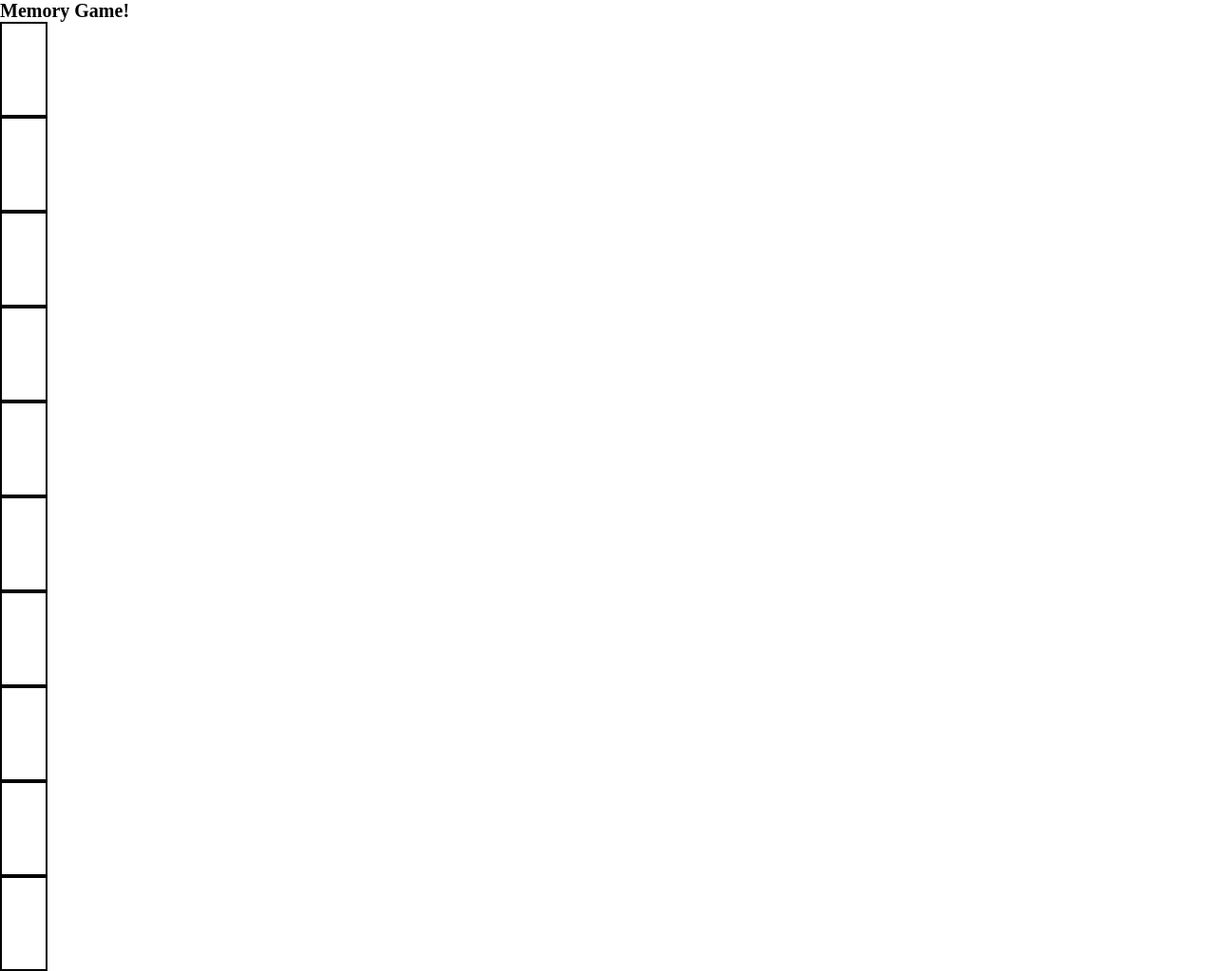
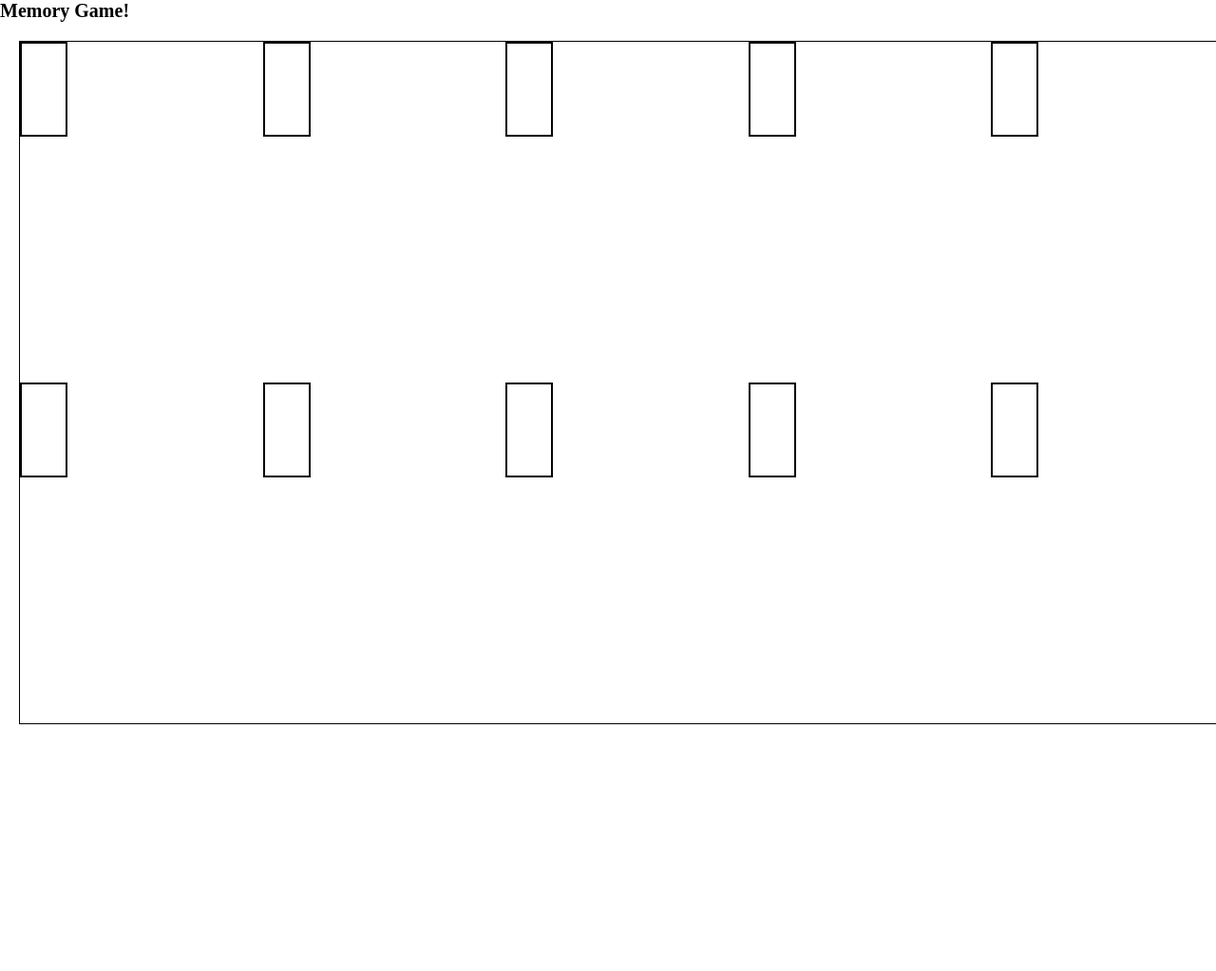
Before and after one commit to alyssa-denary/memory-game, a plain HTML site: page index.html in a window 1280 px wide. Shown: the whole page at 95% size. After the commit the page ends 800 px from the top, so only its background shows below. Drawn offline with Linux system fonts and the light colour scheme.

Commit message:
modify: game css

```diff
--- a/styles.css
+++ b/styles.css
@@ -15,7 +15,7 @@
   min-height: 100vh;
 }
 
-#game div {
+#game{
   border: 1px solid black;
   width: 100%;
   min-height: 90vh;
```
